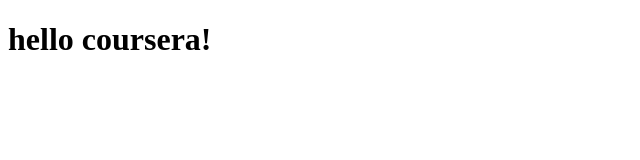
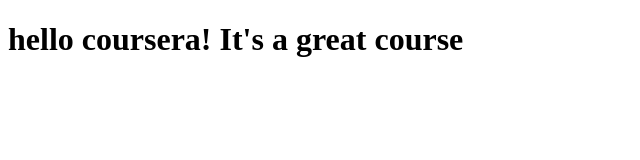
Before and after one commit to Edisonchiang/coursera-test, a plain HTML site: page site/index.html in a window 1280 px wide. Shown: the whole page, without its empty margins (0-640 px from the left). Drawn offline with Linux system fonts and the light colour scheme.

Commit message:
Small addition to our page content.

```diff
--- a/site/index.html
+++ b/site/index.html
@@ -4,6 +4,6 @@
 	<title>hello cousera</title>
 </head>
 <body>
-<h1>hello coursera!</h1>
+<h1>hello coursera! It's a great course</h1>
 </body>
 </html>
```
